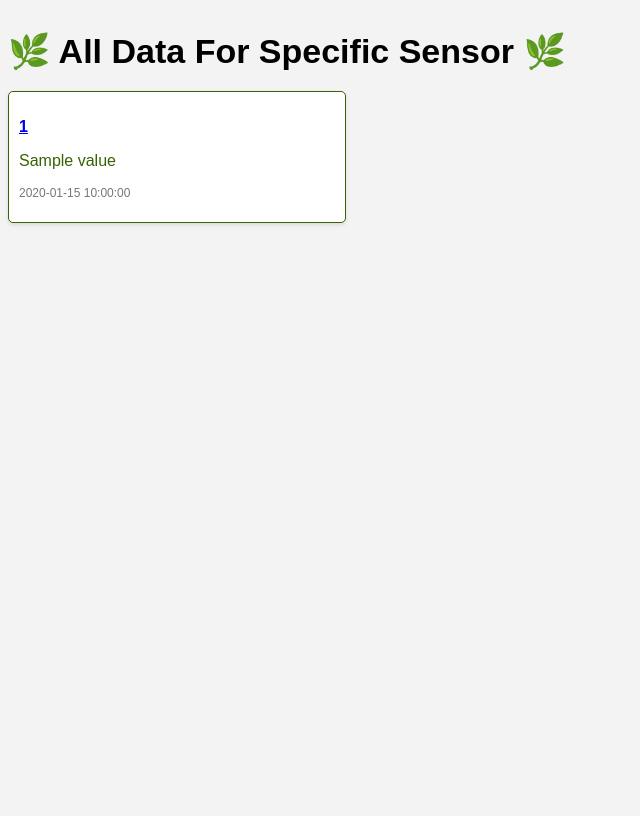
After one commit to israel-at-aritsugi-lab/iot-webpage, a Flask app: template templates/index3.html in a window 1280 px wide. The commit adds this page. Shown: the whole page, without its empty margins (0-640 px from the left). Run offline with Flask 3, Linux system fonts and the light colour scheme; the template is opened without the code that fills it: most values are stand-ins (such as "Sample title", 1, 10 or a date in 2020).

Commit message:
added new template script

```diff
--- a/templates/index.html
+++ b/templates/index.html
@@ -12,17 +12,17 @@ table{
     width:100%;
 }
 td,th{
-    border:1px solid #5951e9;
+    border:1px solid #386203;
     text-align:left;
     padding:8px;
 }
 tr:nth-child(even){
-    background-color:#c8ebef;
+    background-color:#8ad79b;
 }
 </style>
 </head>
 <body>
-    <h1>Latest Update At &#127793;</h1>
+    <h1>&#127793; Latest Data For All Sensors &#127793;</h1>
     <!-- <p>[{{latest_date_time}}]</p> -->
     {% if all_sensor_data %}
     <table>
--- /dev/null
+++ b/templates/index3.html
@@ -0,0 +1,59 @@
+<!DOCTYPE html>
+<html>
+<head>
+    <meta charset="UTF-8">
+    <meta http-equiv="X-UA-Compatible" content="IE=edge">
+    <meta name="viewport" content="width=device-width, initial-scale=1.0">
+    <title>IoT Latest Data </title>
+    <style>
+        body {
+            font-family: Arial, sans-serif;
+            background-color: #f3f3f3;
+            margin: 20;
+            padding: 10;
+            display: flex;
+            flex-direction: column;
+            align-items: normal;
+            justify-content: normal;
+            height: 100vh;
+        }
+        h1 {
+            font-size: 34px;
+            margin-bottom: 20px;
+        }
+        .data-entry {
+            background-color: #fff;
+            border: 1px solid #386203;
+            border-radius: 5px;
+            padding: 10px;
+            margin-bottom: 10px;
+            width: 25%;
+            box-shadow: 0px 2px 4px rgba(0, 0, 0, 0.1);
+        }
+        .sensor-uid {
+            font-weight: bold;
+        }
+        .value {
+            color: #386203;
+        }
+        .timestamp {
+            font-size: 12px;
+            color: #777;
+        }
+    </style>
+</head>
+<body>
+    <h1>&#127807; All Data For Specific Sensor &#127807;</h1>
+    {% if all_sensor_data %}
+        {% for data in all_sensor_data %}
+            <div class="data-entry">
+                <p class="sensor-uid"><a href="/iot/all/{{data.sensor_uid}}">{{ data.sensor_uid }}</a></p>
+                <p class="value">{{ data.value }}</p>
+                <p class="timestamp">{{ data.timestamp }}</p>
+            </div>
+        {% endfor %}
+    {% else %}
+        <p>No data available.</p>
+    {% endif %}
+</body>
+</html>
--- a/views.py
+++ b/views.py
@@ -29,12 +29,14 @@ def index():
 def display_sensor_data(sensor_uid):
     db = Database(db_instance)
     sensor_data = db.get_sensor_data_by_uid(sensor_uid)
-    return render_template('index.html', all_sensor_data=[sensor_data])
+    return render_template('index2.html', all_sensor_data=[sensor_data])
 
 
 #display all data for specifc sensor
 @views.route('/all/<string:sensor_uid>')  ##
 def display_all_data(sensor_uid):
+    print("The sensor id is", sensor_uid)
     db=Database(db_instance)
     all_data_for_sensor=db.get_all_data_for_sensor(sensor_uid)
-    return render_template('index.html',all_sensor_data=[all_data_for_sensor])
+    print("all data for sensor",all_data_for_sensor)
+    return render_template('index3.html',all_sensor_data=all_data_for_sensor)
```
Also changed, not shown: templates/index2.html (added, +50 -0 lines).
